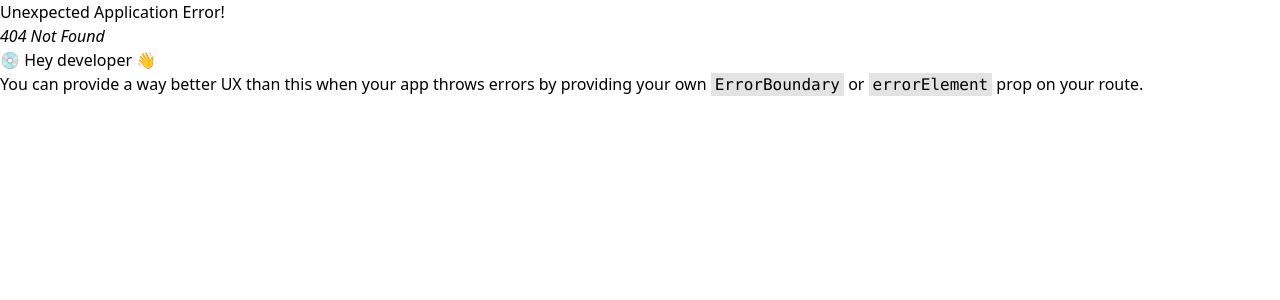
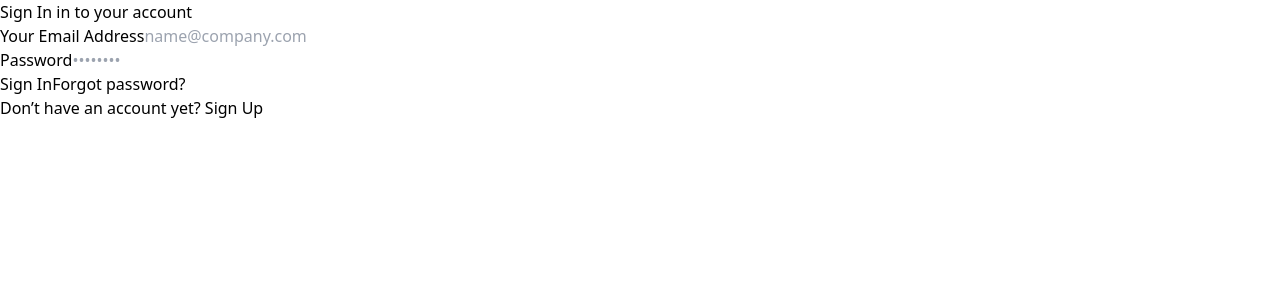
Before and after one commit to Padam7890/dern-support-frontend-react, a React (Vite) app: page /login in a window 1280 px wide. Before the commit this address had no page. Shown: the top 300 px of the page. Built offline with nearby package versions, Linux system fonts and the light colour scheme.

Commit message:
new changes

```diff
--- a/package.json
+++ b/package.json
@@ -4,7 +4,7 @@
   "version": "0.0.0",
   "type": "module",
   "scripts": {
-    "dev": "vite",
+    "dev": "vite --host",
     "build": "vite build",
     "lint": "eslint . --ext js,jsx --report-unused-disable-directives --max-warnings 0",
     "preview": "vite preview"
@@ -15,6 +15,7 @@
     "react": "^18.2.0",
     "react-dom": "^18.2.0",
     "react-icons": "^5.2.0",
+    "react-recaptcha": "^2.3.10",
     "react-router-dom": "^6.23.0",
     "react-select": "^5.8.0",
     "react-toastify": "^10.0.5",
--- a/src/Layout/Navbar.jsx
+++ b/src/Layout/Navbar.jsx
@@ -8,17 +8,23 @@ import { IoTrendingUp } from "react-icons/io5";
 import { FaRegUser } from "react-icons/fa";
 import { IoIosSettings } from "react-icons/io";
 
+import { FiBookOpen } from "react-icons/fi";
 
 const navmenu = [
+  {
+    name: "Request",
+    path: "/",
+    icon: <IoTicket size={20} />,
+  },
+  {
+    name: "Articles",
+    path: "/",
+    icon: <FiBookOpen size={20} />,
+  },
   {
     name: "Customer",
     path: "/",
     icon: <FaUserGroup size={20} />,
-  },
-  {
-    name: "Request",
-    path: "/",
-    icon: <IoTicket size={20} />,
   },
   {
     name: "Repair Job",
@@ -42,7 +48,6 @@ const navmenu = [
     path: "/",
     icon: <IoTrendingUp size={20} />,
   },
-
 ];
 
 export { navmenu };
--- a/src/Layout/Sidebar.jsx
+++ b/src/Layout/Sidebar.jsx
@@ -1,10 +1,20 @@
-import React from "react";
+import React, { useEffect } from "react";
 import { navmenu } from "./Navbar";
 import { FaRegUser } from "react-icons/fa6";
 import { IoIosSettings } from "react-icons/io";
 import { CiLogout } from "react-icons/ci";
+import logo from "../assets/logo.svg";
+import { useNavigate } from "react-router";
 
 const Sidebar = () => {
+  const nav = useNavigate();
+  useEffect(() => {
+    if (!localStorage.getItem("accessToken")) {
+      nav("/login");
+    } else {
+      nav("/");
+    }
+  }, []);
   return (
     <div>
       <aside
@@ -13,6 +23,9 @@ const Sidebar = () => {
         aria-label="Sidebar"
       >
         <div class="h-full px-3 py-4 overflow-y-auto bg-gray-50 pl-10 dark:bg-gray-800">
+          <div className="logo flex items-center justify-center my-4">
+            <img className=" w-40" src={logo} alt="" />
+          </div>
           <ul class="space-y-2 font-medium">
             <li>
               <a
--- /dev/null
+++ b/src/Pages/NotfoundPage.jsx
@@ -0,0 +1,32 @@
+import React from "react";
+
+const NotfoundPage = () => {
+  return (
+    <div>
+      <section class="bg-white dark:bg-gray-900">
+        <div class="py-8 px-4 mx-auto max-w-screen-xl lg:py-16 lg:px-6">
+          <div class="mx-auto max-w-screen-sm text-center">
+            <h1 class="mb-4 text-7xl tracking-tight font-extrabold lg:text-9xl text-primary-600 dark:text-primary-500">
+              404
+            </h1>
+            <p class="mb-4 text-3xl tracking-tight font-bold text-gray-900 md:text-4xl dark:text-white">
+              Something's missing.
+            </p>
+            <p class="mb-4 text-lg font-light text-gray-500 dark:text-gray-400">
+              Sorry, we can't find that page. You'll find lots to explore on the
+              home page.{" "}
+            </p>
+            <a
+              href="/"
+              class="inline-flex text-white bg-pink-600 hover:bg-pink-800 focus:ring-4 focus:outline-none focus:ring-pink-300 font-medium rounded-lg text-sm px-5 py-2.5 text-center dark:focus:ring-primary-900 my-4"
+            >
+              Back to Homepage
+            </a>
+          </div>
+        </div>
+      </section>
+    </div>
+  );
+};
+
+export default NotfoundPage;
--- a/src/Pages/User/Login.jsx
+++ b/src/Pages/User/Login.jsx
@@ -1,9 +1,161 @@
-import React from 'react'
+import { useFormik } from "formik";
+import React, { useEffect, useState } from "react";
+import { ToastContainer, toast } from "react-toastify";
+import { object, string } from "yup";
+import Input from "../../Components/Input";
+import Button from "../../Components/Button";
+import Recaptcha from "react-recaptcha";
+import http from "../../Utils/http";
+import { useNavigate } from "react-router";
+import { NavLink } from "react-router-dom";
 
 const Login = () => {
+  const nav = useNavigate();
+  const [isTokenExpired, setIsTokenExpired] = useState(false);
+
+  const formik = useFormik({
+    initialValues: {
+      email: "",
+      password: "",
+      // recaptcha: "",
+    },
+    validationSchema: object({
+      email: string()
+        .required("Please enter an email")
+        .email("Please enter a valid email"),
+      password: string()
+        .required("Please enter a password")
+        .min(8, "Password must be at least 8 characters long"),
+      // recaptcha: string().required("Please verify that you are not a robot"),
+    }),
+    onSubmit: (values) => {
+      console.log(values);
+      loginuser(values);
+    },
+  });
+  useEffect(() => {
+    checktoken();
+    const val = localStorage.getItem("accessToken");
+    if (!val || isTokenExpired) {
+      nav("/login");
+    } else {
+      nav("/");
+    }
+  }, []);
+
+  const checktoken = () => {
+    const accessToken = localStorage.getItem("accessToken");
+    if (accessToken) {
+      const tokenData = JSON.parse(atob(accessToken.split(".")[1]));
+      const expirationTime = tokenData.exp * 1000;
+      const currentTime = new Date().getTime();
+      setIsTokenExpired(currentTime > expirationTime);
+    } else {
+      setIsTokenExpired(true);
+    }
+  };
+
+  const loginuser = async (values) => {
+    try {
+      const res = await http.post("/auth/login", values);
+      const { accessToken, refreshToken } = res.data;
+      localStorage.setItem("accessToken", accessToken);
+      localStorage.setItem("refreshToken", refreshToken);
+      console.log(res);
+      nav("/");
+    } catch (error) {
+      console.log(error);
+      toast.error(error.response.data.message);
+    }
+  };
+
   return (
-    <div>Login</div>
-  )
-}
+    <section className="bg-gray-50 dark:bg-gray-900">
+      <div className="flex flex-col items-center justify-center px-6 py-8 mx-auto md:h-screen lg:py-0">
+        <div className="w-full bg-white rounded-lg shadow dark:border md:mt-0 sm:max-w-md xl:p-0 dark:bg-gray-800 dark:border-gray-700">
+          <div className="p-6 space-y-4 md:space-y-6 sm:p-8">
+            <h1 className="text-xl font-bold leading-tight tracking-tight text-gray-900 md:text-2xl dark:text-white">
+              Sign In in to your account
+            </h1>
 
-export default Login
+            <form
+              className="space-y-4 md:space-y-6 "
+              onSubmit={formik.handleSubmit}
+            >
+              <ToastContainer />
+
+              <div>
+                <Input
+                  title={"Your Email Address"}
+                  type="email"
+                  name="email"
+                  id="email"
+                  formik={formik}
+                  onChange={formik.handleChange}
+                  onBlur={formik.handleBlur}
+                  value={formik.values.email}
+                  placeholder="name@company.com"
+                />
+              </div>
+              <div>
+                <Input
+                  title={"Password"}
+                  type="password"
+                  name="password"
+                  id="password"
+                  formik={formik}
+                  onChange={formik.handleChange}
+                  onBlur={formik.handleBlur}
+                  value={formik.values.password}
+                  placeholder="••••••••"
+                />
+              </div>
+              {/* <div className=" h-20 w-30">
+                <Recaptcha
+                  sitekey="6LcBVtEpAAAAAG835APNmInyqTx55hxLoqPYhuPh"
+                  render="explicit"
+                  theme="dark"
+                  verifyCallback={(response) => {
+                    formik.setFieldValue("recaptcha", response);
+                  }}
+                  onloadCallback={() => {
+                    console.log("done loading!");
+                  }}
+                />
+                {formik.errors.recaptcha && formik.touched.recaptcha && (
+                  <p>{formik.errors.recaptcha}</p>
+                )}
+              </div> */}
+
+              <Button
+                type="submit"
+                className=" mt-5 bg-pink-500 hover:bg-pink-600"
+              >
+                Sign In
+              </Button>
+              <NavLink
+                to="/forgetpassword"
+                className=" underline text-sm font-medium text-primary-600 hover:underline text-blue-500 dark:text-blue-500"
+              >
+                Forgot password?
+              </NavLink>
+              <p className="text-sm font-light text-gray-500 dark:text-gray-400">
+              Don’t have an account yet?{" "}
+                <NavLink to={"/register"}>
+                  <a
+                    href="#"
+                    className=" underline font-medium text-primary-600 hover:underline dark:text-primary-500"
+                  >
+                    Sign Up
+                  </a>
+                </NavLink>
+              </p>
+            </form>
+          </div>
+        </div>
+      </div>
+    </section>
+  );
+};
+
+export default Login;
--- a/src/Pages/User/regSchema.js
+++ b/src/Pages/User/regSchema.js
@@ -2,15 +2,17 @@ import { boolean, object, ref, string } from "yup";
 
 const registerValidation = object({
   name: string().required("Please enter your name"),
-  email: string().required("Please enter a email"),
+  email: string()
+    .required("Please enter a email")
+    .email("Please enter a valid email"),
   password: string()
     .required("Please enter a password")
     .min(8, "Password must be at least 8 characters long"),
   confirm_password: string()
     .required("Please re-type your password")
     .oneOf([ref("password"), null], "Passwords must match"),
-    userType: string().required("please select a user type"),
-    terms: boolean().oneOf([true],"Please select Terms and Conditions")
+  userType: string().required("please select a user type"),
+  terms: boolean().oneOf([true], "Please select Terms and Conditions"),
 });
 
 const regInitialValue = {
@@ -18,9 +20,8 @@ const regInitialValue = {
   email: "",
   password: "",
   confirm_password: "",
-  userType:"",
-  terms:false,
-
+  userType: "",
+  terms: false,
 };
 
-export { registerValidation ,regInitialValue};
+export { registerValidation, regInitialValue };
```
Also changed, not shown: src/Routes/Route.jsx (+13 -0 lines), src/assets/logo.svg (added), 1 other file (tests, documents, lock files or other folders).
